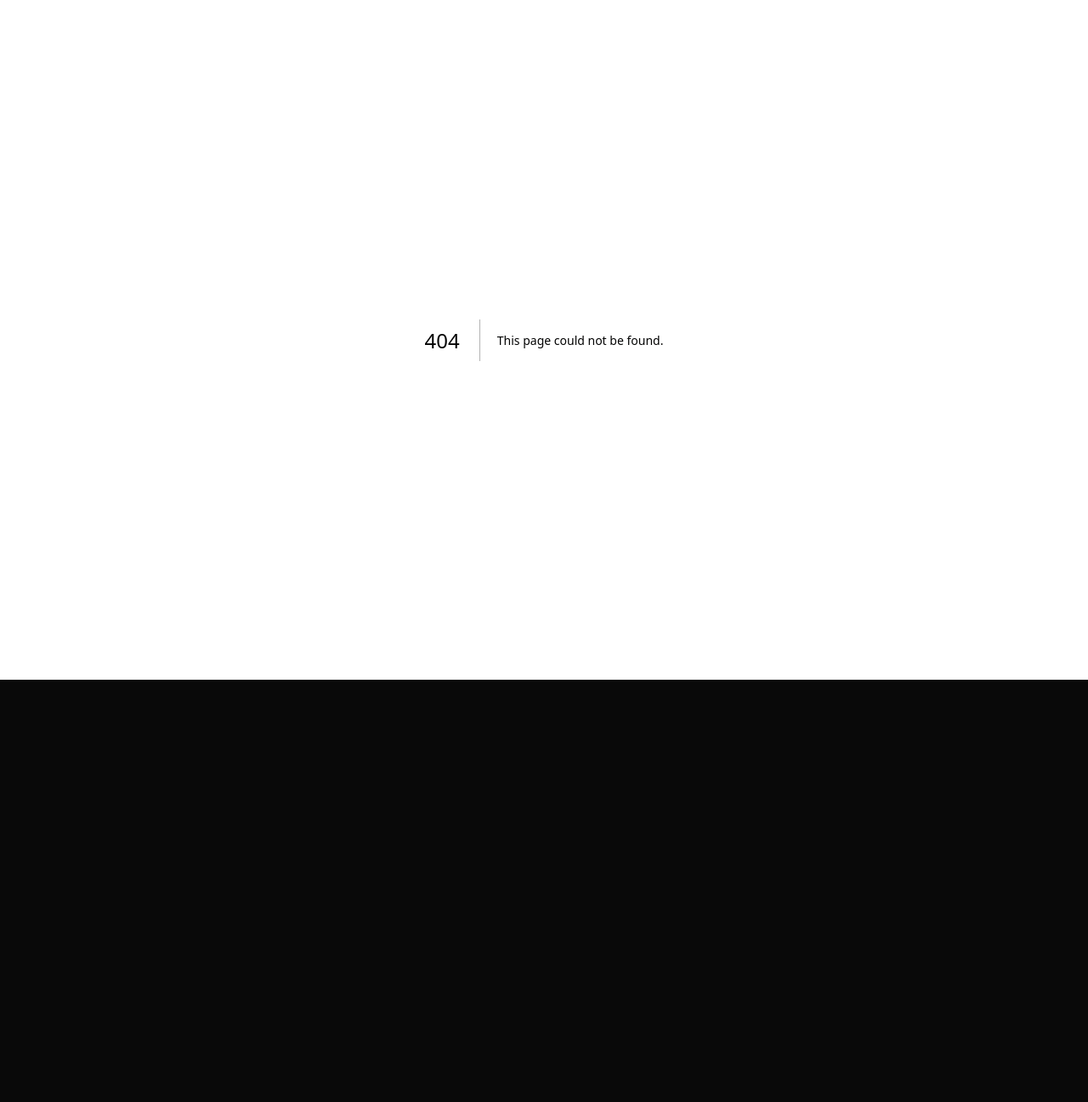
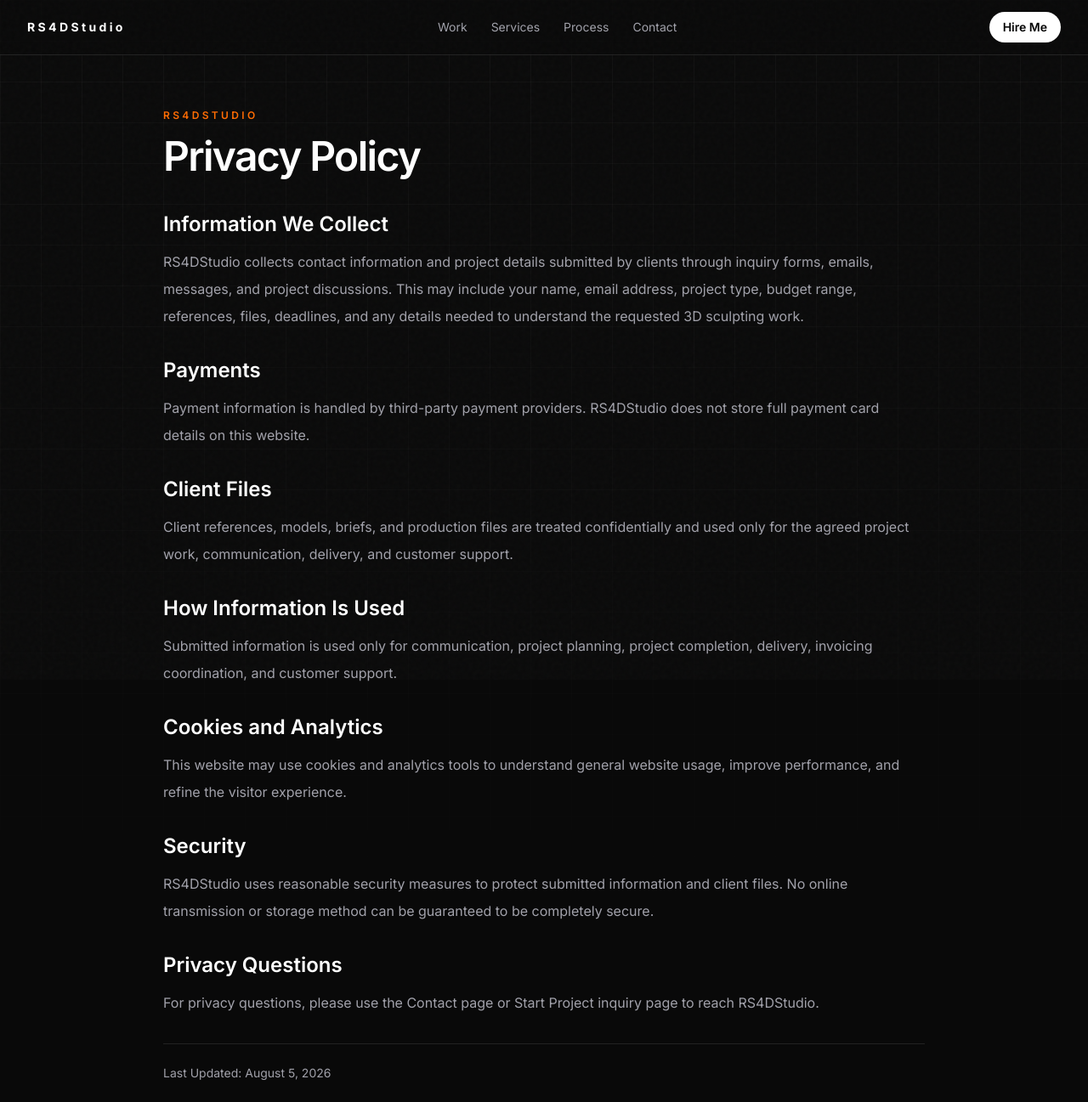
Before and after one commit to debrahulsarkar/RS4DStudio, a Next.js app: page /privacy-policy in a window 1280 px wide. Before the commit this address had no page. Shown: the top 1297 px of the page at 85% size. Before the commit the page ends 800 px from the top, so only its background shows below. Built offline with nearby package versions, Linux system fonts and the light colour scheme.

Commit message:
Add privacy policy page

```diff
--- /dev/null
+++ b/app/privacy-policy/page.tsx
@@ -0,0 +1,55 @@
+import type { Metadata } from "next";
+import { Footer } from "@/sections/Footer";
+import { Header } from "@/sections/Header";
+
+export const metadata: Metadata = {
+  title: "Privacy Policy",
+  description: "Privacy Policy for RS4DStudio client inquiries, project files, and website usage.",
+};
+
+export default function PrivacyPolicyPage() {
+  return (
+    <main className="min-h-screen bg-studio-bg">
+      <Header />
+      <section className="relative overflow-hidden px-4 pb-24 pt-32 sm:px-6 lg:px-8">
+        <div className="mesh-line absolute inset-0 opacity-60" aria-hidden="true" />
+        <div className="relative mx-auto max-w-4xl">
+          <p className="mb-4 text-xs font-semibold uppercase tracking-[0.28em] text-studio-accent">RS4DStudio</p>
+          <h1 className="text-balance text-4xl font-semibold tracking-[-0.035em] text-white sm:text-5xl">Privacy Policy</h1>
+          <div className="mt-10 space-y-8 text-base leading-8 text-studio-muted">
+            <section>
+              <h2 className="mb-3 text-2xl font-semibold text-white">Information We Collect</h2>
+              <p>RS4DStudio collects contact information and project details submitted by clients through inquiry forms, emails, messages, and project discussions. This may include your name, email address, project type, budget range, references, files, deadlines, and any details needed to understand the requested 3D sculpting work.</p>
+            </section>
+            <section>
+              <h2 className="mb-3 text-2xl font-semibold text-white">Payments</h2>
+              <p>Payment information is handled by third-party payment providers. RS4DStudio does not store full payment card details on this website.</p>
+            </section>
+            <section>
+              <h2 className="mb-3 text-2xl font-semibold text-white">Client Files</h2>
+              <p>Client references, models, briefs, and production files are treated confidentially and used only for the agreed project work, communication, delivery, and customer support.</p>
+            </section>
+            <section>
+              <h2 className="mb-3 text-2xl font-semibold text-white">How Information Is Used</h2>
+              <p>Submitted information is used only for communication, project planning, project completion, delivery, invoicing coordination, and customer support.</p>
+            </section>
+            <section>
+              <h2 className="mb-3 text-2xl font-semibold text-white">Cookies and Analytics</h2>
+              <p>This website may use cookies and analytics tools to understand general website usage, improve performance, and refine the visitor experience.</p>
+            </section>
+            <section>
+              <h2 className="mb-3 text-2xl font-semibold text-white">Security</h2>
+              <p>RS4DStudio uses reasonable security measures to protect submitted information and client files. No online transmission or storage method can be guaranteed to be completely secure.</p>
+            </section>
+            <section>
+              <h2 className="mb-3 text-2xl font-semibold text-white">Privacy Questions</h2>
+              <p>For privacy questions, please use the Contact page or Start Project inquiry page to reach RS4DStudio.</p>
+            </section>
+            <p className="border-t border-white/10 pt-6 text-sm text-zinc-400">Last Updated: August 5, 2026</p>
+          </div>
+        </div>
+      </section>
+      <Footer />
+    </main>
+  );
+}
```
